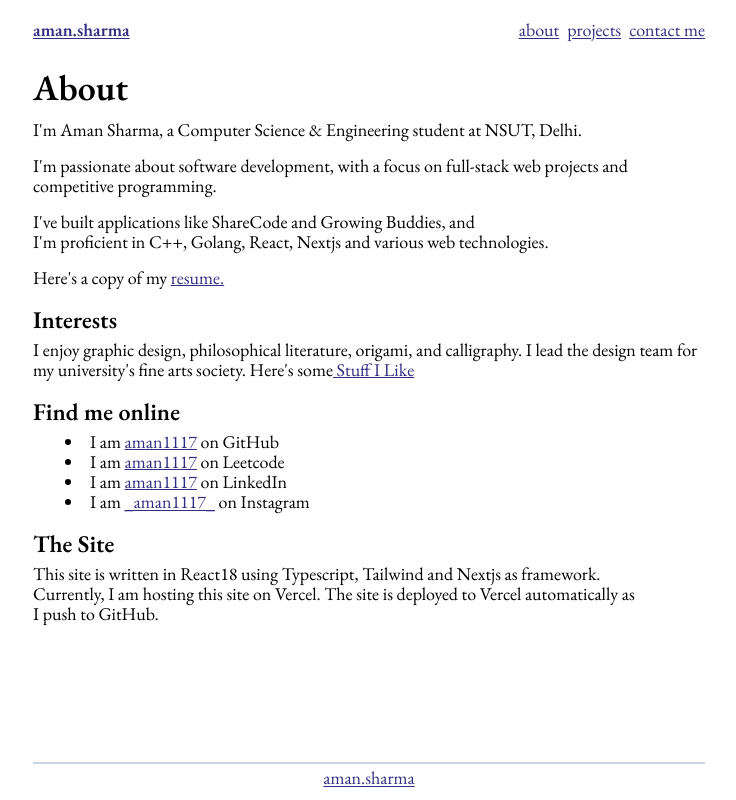
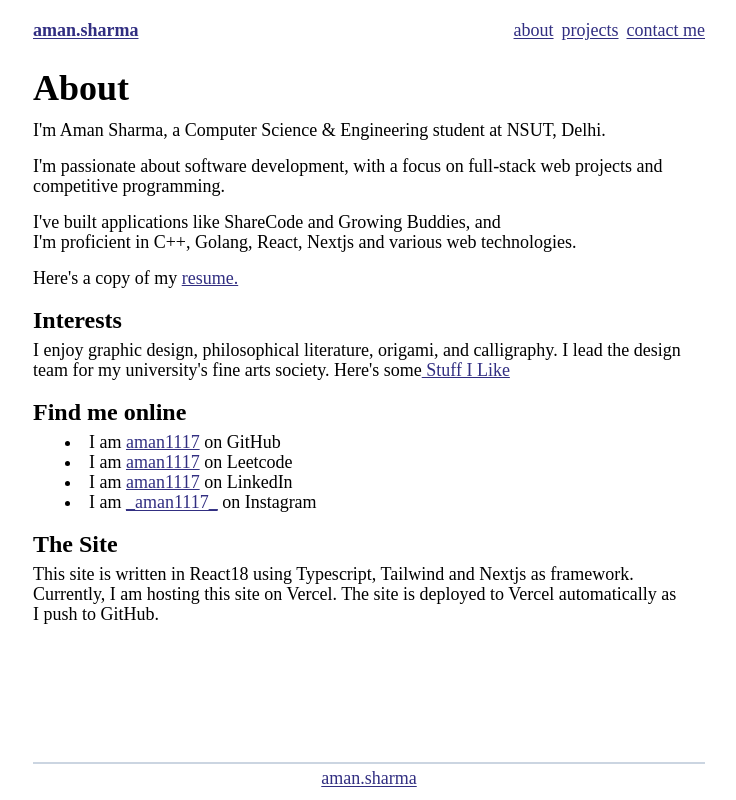
Before and after one commit to aman1117/portfolio, a Next.js app: page /about in a window 1280 px wide. Shown: the whole page, without its empty margins (271-1007 px from the left). Built offline with nearby package versions, Linux system fonts and the light colour scheme.

Commit message:
refactor: Update font styles and dependencies

```diff
--- a/app/_components/header.tsx
+++ b/app/_components/header.tsx
@@ -1,10 +1,7 @@
-import { EB_Garamond } from "next/font/google";
+
 import Link from "next/link";
 
-const eb_garamond = EB_Garamond({
-  weight: "600",
-  subsets: ["latin"],
-});
+
 
 const Header = () => {
   return (
@@ -12,7 +9,7 @@ const Header = () => {
       <div className="md:py-4 py-3">
         <Link href="/">
           <p
-            className={`${eb_garamond.className} md:text-lg text-indigo-900 underline underline-offset-2`}
+            className={` md:text-lg text-indigo-900 font-bold underline underline-offset-2`}
           >
             aman.sharma
           </p>
--- a/app/about/page.tsx
+++ b/app/about/page.tsx
@@ -4,7 +4,7 @@ const AboutMe: React.FC = () => {
   return (
     <div className="max-w-2xl mx-auto mt-2 mb-2 w-full h-full ">
       <section className="mb-4">
-        <h2 className="md:text-4xl text-3xl font-bold mb-3">About</h2>
+        <h2 className="md:text-4xl text-4xl font-semibold  mb-3">About</h2>
         <p className="md:text-lg md:leading-5 leading-tight">
           I&apos;m Aman Sharma, a Computer Science & Engineering student at NSUT, Delhi.
         </p>
--- a/app/globals.css
+++ b/app/globals.css
@@ -26,6 +26,7 @@ body {
   color: rgb(var(--foreground-rgb));
   background: white;
   color: black;
+  font-family: "Source Serif Pro";
 }
 
 @layer utilities {
--- a/app/layout.tsx
+++ b/app/layout.tsx
@@ -36,7 +36,7 @@ export default function RootLayout({
 }>) {
   return (
     <html lang="en">
-      <body className={`${eb_garamond.className} px-3` }>
+      <body className={` px-3` }>
         <div className="flex flex-col min-h-screen">
           <div className="flex-grow">
             <Header />
--- a/package.json
+++ b/package.json
@@ -9,6 +9,7 @@
     "lint": "next lint"
   },
   "dependencies": {
+    "@fontsource/source-serif-pro": "^5.0.8",
     "lucide-react": "^0.408.0",
     "next": "14.2.5",
     "react": "^18",
```
Also changed, not shown: 1 other file (tests, documents, lock files or other folders).
